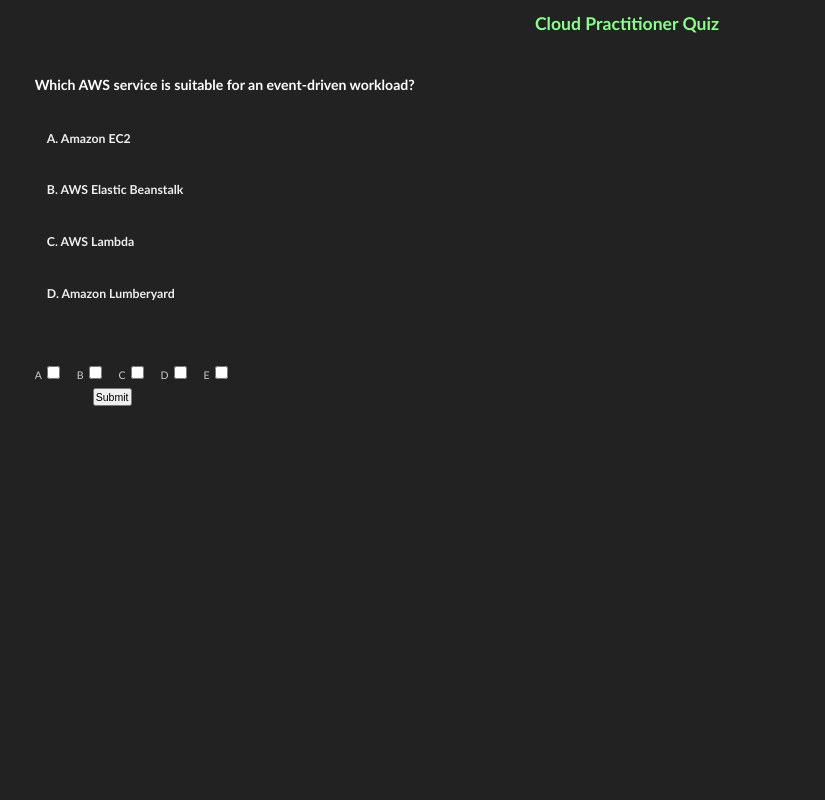
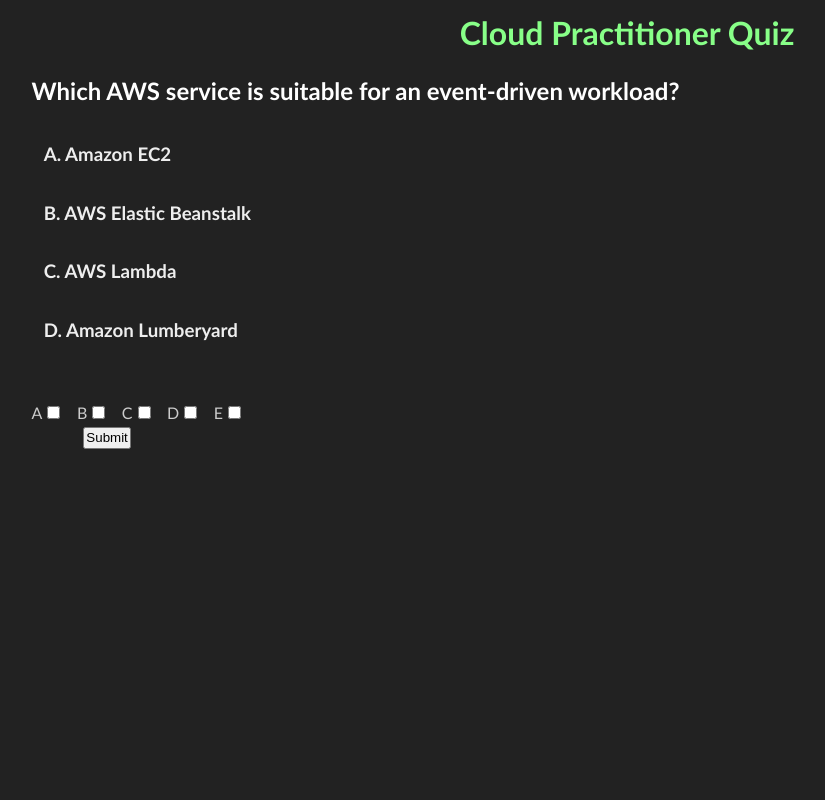
Before and after one commit to peqltta/quiztest, a Flask app: page / in a window 1280 px wide. Shown: the whole page, without its empty margins (13-838 px from the left). Run offline with Flask 2, Linux system fonts and the light colour scheme.

Commit message:
asdfasdfsa

```diff
--- a/static/styles.css
+++ b/static/styles.css
@@ -7,7 +7,6 @@
 
                  :root {
                     font-family: 'Trebuchet MS', 'Lucida Sans Unicode', 'Lucida Grande', 'Lucida Sans', Arial, sans-serif;
-                    font-size: 1.1rem;
                     color: #fff;
                     margin: 0;
                     left: 0;
@@ -98,24 +97,20 @@
 
                 h1 {
                     color: #8f8;
-                    font-size: 1em;
                     padding: 1%;
                     margin-bottom: 2%;
                 }
 
                 h2 {
-                    font-size: 0.8em;
                     padding: 1%;
                 }
 
                 h3 {
-                    font-size: 0.7em;
                     padding: 1%;
                 }
 
                 label,
                 p {
-                    font-size: 0.6em;
                     margin: 1%;
                     color: #CCC;
                 }
@@ -150,7 +145,6 @@
                     margin-top: 5px;
                     margin-left: 4rem;
                     padding: 0.1em;
-                    font-size: 0.6em
                 }
 
                 footer p {
```
